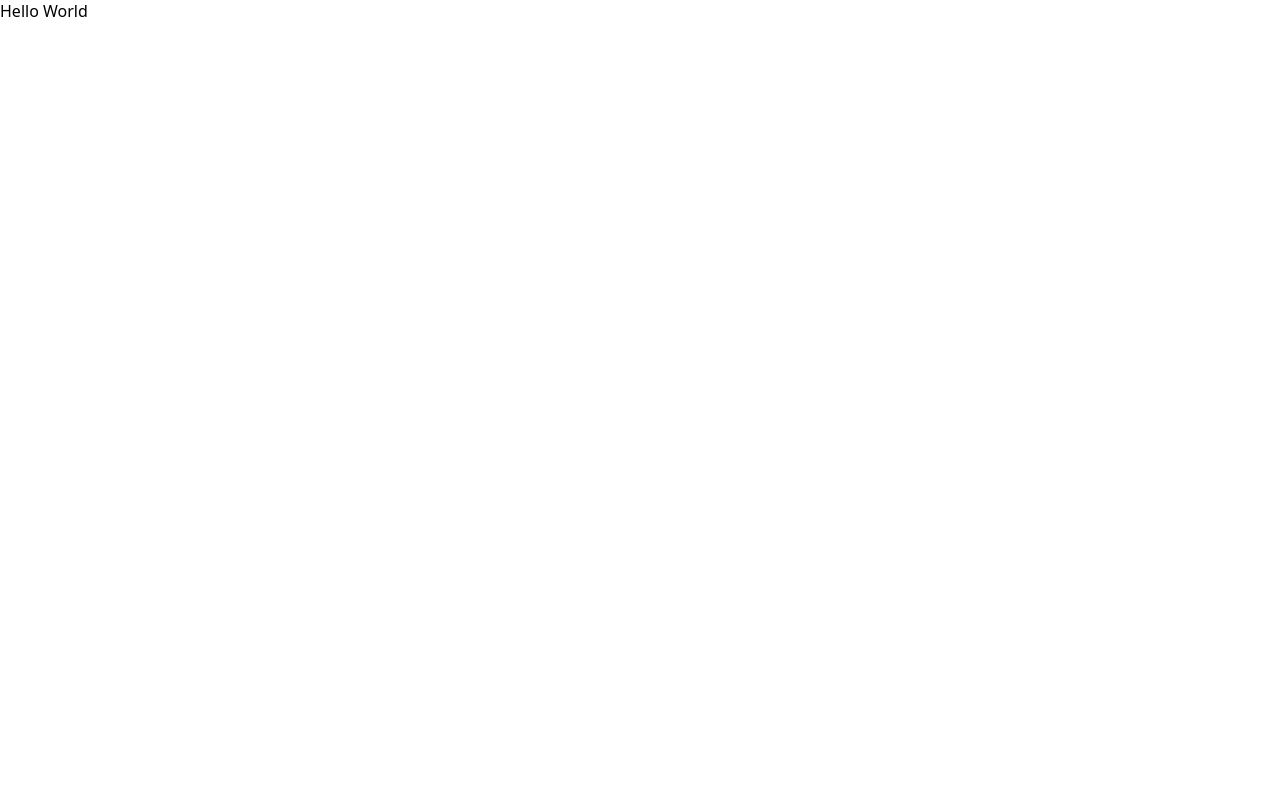
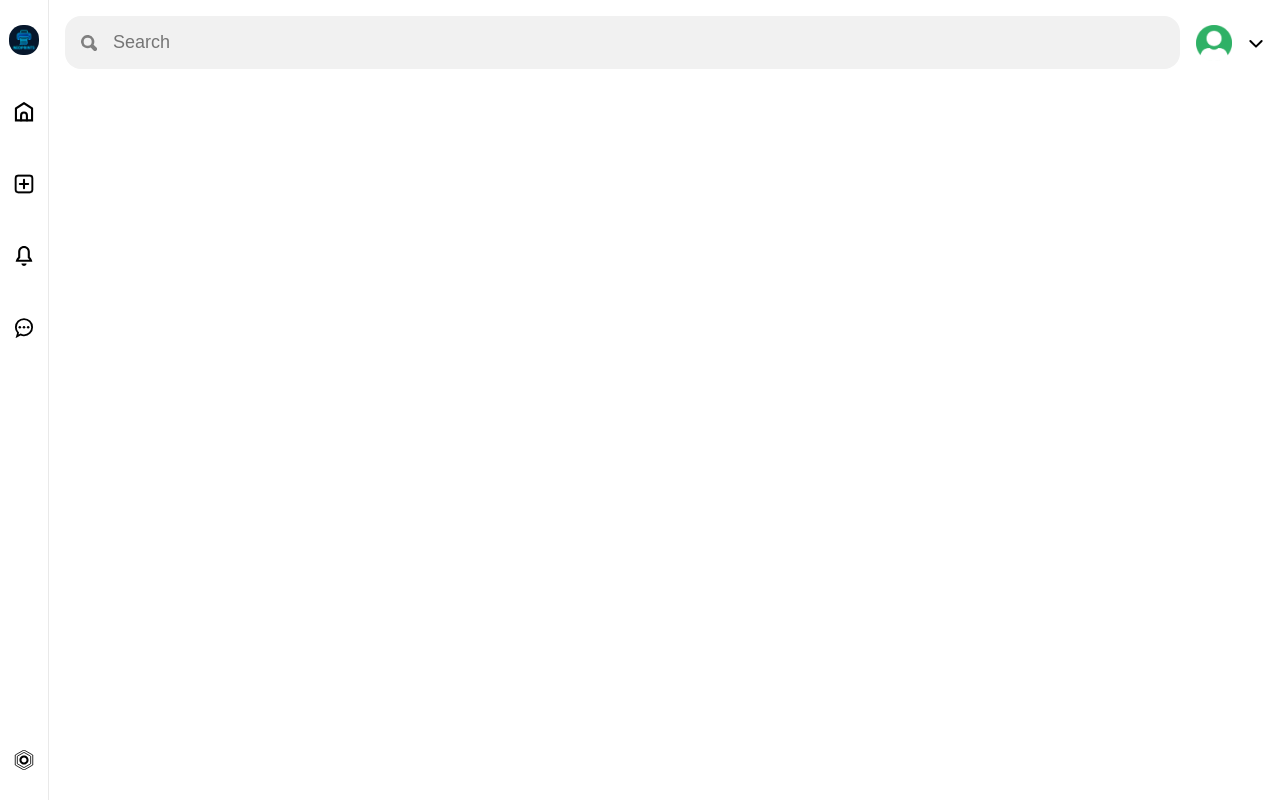
Before and after one commit to MdYusuf47/NeoPrints-MERN, a React (Vite) app in the folder client/: page / in a window 1280 px wide. Built offline with nearby package versions, Linux system fonts and the light colour scheme.

Commit message:
crete header and sidebar

```diff
--- a/client/src/App.jsx
+++ b/client/src/App.jsx
@@ -1,8 +1,18 @@
 import './app.css'
+import Gallery from './components/gallery/gallery'
+import LeftBar from './components/leftBar/leftBar'
+import TopBar from './components/topBar/topBar'
+
 
 const App = () => {
   return (
-    <div>Hello World</div>
+    <div className='app'>
+      <LeftBar/>
+      <div className='content'>
+        <TopBar/>
+        <Gallery/>
+      </div>
+    </div>
   )
 }
 
--- a/client/src/app.css
+++ b/client/src/app.css
@@ -0,0 +1,9 @@
+.app{
+    width: 100%;
+    display: flex;
+    gap: 16px;
+}
+.content{
+    flex: 1;
+    margin-right: 16px;
+}
--- /dev/null
+++ b/client/src/components/gallery/Gallery.jsx
@@ -0,0 +1,12 @@
+import React from 'react'
+import './Gallery.css'
+
+const Gallery = () => {
+  return (
+    <div>
+
+    </div>
+  )
+}
+
+export default Gallery
--- /dev/null
+++ b/client/src/components/leftBar/LeftBar.jsx
@@ -0,0 +1,31 @@
+import React from 'react'
+import './LeftBar.css'
+
+const LeftBar = () => {
+  return (
+    <div className='leftBar'>
+      <div className='menuIcons'>
+        <a href="/" className='menuIcon'>
+            <img src="/general/logone.png" alt="" className='logo'/>
+        </a>
+        <a href="/" className='menuIcon'>
+            <img src="/general/home.svg" alt="" />
+        </a>
+        <a href="/" className='menuIcon'>
+            <img src="/general/create.svg" alt="" />
+        </a>
+        <a href="/" className='menuIcon'>
+            <img src="/general/updates.svg" alt="" />
+        </a>
+        <a href="/" className='menuIcon'>
+            <img src="/general/messages.svg" alt="" />
+        </a>
+      </div>
+        <a href="/" className='menuIcon'>
+            <img src="/general/settings.svg" alt="" />
+        </a>
+    </div>
+  )
+}
+
+export default LeftBar
--- /dev/null
+++ b/client/src/components/leftBar/Leftbar.css
@@ -0,0 +1,33 @@
+.leftBar{
+    display: flex;
+    flex-direction: column;
+    justify-content: space-between;
+    align-items: center;
+    height: 100vh;
+    position: sticky;
+    top: 0;
+    padding: 16px 0px;
+    border-right: 1px solid #e9e9e9;
+}
+
+.menuIcons{
+    display: flex;
+    flex-direction: column;
+    align-items: center;
+    gap:24px;
+}
+.menuIcon{
+    width: 48px;
+    height: 48px;
+    display: flex;
+    justify-content: center;
+    align-items: center;
+}
+.menuIcon:hover{
+    background-color: #f1f1f1;
+}
+.logo{
+    width: 30px;
+    height: 30px;
+    border-radius: 14px;
+}
--- /dev/null
+++ b/client/src/components/topBar/TopBar.css
@@ -0,0 +1,23 @@
+.topBar{
+    margin: 16px 0px;
+    display: flex;
+    align-items: center;
+    gap: 16px;
+}
+.search{
+    flex: 1;
+    background-color: #f1f1f1;
+    border-radius: 16px;
+    padding: 16px;
+    display: flex;
+    align-items: center;
+    gap: 16px;
+}
+
+.search input{
+    flex: 1;
+    background-color: transparent;
+    border: none;
+    outline: none;
+    font-size: 18px;
+}
--- /dev/null
+++ b/client/src/components/topBar/TopBar.jsx
@@ -0,0 +1,18 @@
+import React from 'react'
+import './TopBar.css'
+import UserButton from '../userButton/UserButton'
+
+const TopBar = () => {
+  return (
+    <div className='topBar'>
+      <div className='search'>
+        <img src="/general/search.svg" alt="" />
+        <input type="text" placeholder='Search' />
+      </div>
+      <UserButton/>
+    </div>
+  )
+}
+
+
+export default TopBar
--- /dev/null
+++ b/client/src/components/userButton/UserButton.css
@@ -0,0 +1,54 @@
+.userButton {
+  display: flex;
+  align-items: center;
+  gap: 16px;
+  position: relative;
+}
+.userButton img {
+  width: 36px;
+  height: 36px;
+  border: 100%;
+  object-fit: cover;
+}
+
+.userButton .arrow {
+  cursor: pointer;
+  width: 16px;
+  height: 16px;
+}
+.loginLink{
+    font-size: 18px;
+    padding: 16px;
+    border-radius: 32px;
+}
+.loginLink:hover{
+    background: #f1f1f1;
+}
+.userOptions{
+     position: absolute;
+     right: 0;
+     top: 120%;
+     padding: 16px;
+     border-radius: 8px;
+     background-color: white;
+     z-index: 999;
+     display: flex;
+     flex-direction: column;
+     font-size: 14px;
+     box-shadow: 0px 0px 8px rgba(0,0,0,0.177);
+}
+.userOption{
+    cursor: pointer;
+    padding: 8px;
+    border-radius: 8px;
+}
+.userOption:hover{
+    background-color: #f1f1f1;
+    color: grey;
+}
+
+@media(max-width:475px){
+    .userButton{
+        display: none;
+    }
+}
--- /dev/null
+++ b/client/src/components/userButton/UserButton.jsx
@@ -0,0 +1,39 @@
+import React, { useState } from "react";
+import "./UserButton.css";
+
+const UserButton = () => {
+  const [open, setOpen] = useState(false);
+
+  const currentUser = true;
+
+  return currentUser ? (
+    <div className="userButton">
+      <img src="/general/noAvatar.png" alt="" />
+      <img
+        onClick={() => setOpen((prev) => !prev)}
+        src="/general/arrow.svg"
+        alt=""
+        className="arrow"
+      />
+      {open && (
+        <div className="userOptions">
+          <a href="/" className="userOption">
+            Profile
+          </a>
+          <a href="/" className="userOption">
+            Settings
+          </a>
+          <a href="/" className="userOption">
+            Logout
+          </a>
+        </div>
+      )}
+    </div>
+  ) : (
+    <a href="/" className="loginLink">
+      Login / Sign up
+    </a>
+  );
+};
+
+export default UserButton;
```
Also changed, not shown: client/public/general/logone.png (added), client/src/components/gallery/Gallery.css (added).
